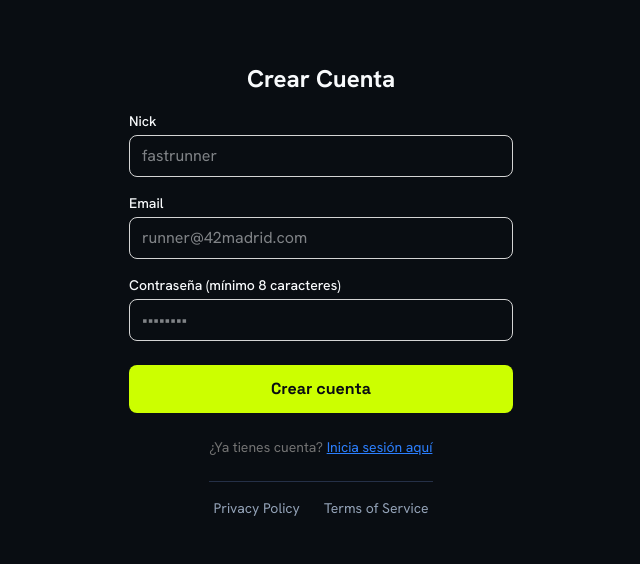
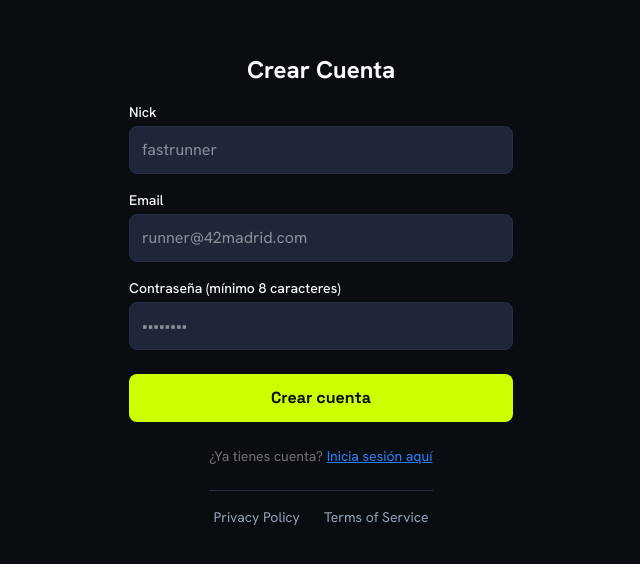
Before and after one commit to jeantivan/ft_trascendence, a Next.js app in the folder web/: page /register in a window 1280 px wide. Shown: the part 110-674 px from the top of the page, without its empty margins (319-959 px from the left). Built offline with nearby package versions, Linux system fonts and the light colour scheme; no server answers.

Commit message:
feat(design): add Input component and use it in login, register and delete account (#114)

```diff
--- a/web/src/components/auth/LoginForm.tsx
+++ b/web/src/components/auth/LoginForm.tsx
@@ -4,6 +4,7 @@ import Link from "next/link";
 import { useActionState } from "react";
 import { loginAction, type AuthActionResult } from "@/lib/auth/actions";
 import { Button } from "@/components/ui/Button";
+import { Input } from "@/components/ui/Input";
 import { AuthErrorBanner } from "./AuthErrorBanner";
 
 const initialState: AuthActionResult = { success: true };
@@ -31,14 +32,13 @@ export function LoginForm({ callbackUrl, notice }: LoginFormProps = {}) {
         <label htmlFor="email" className="text-sm font-medium">
           Email
         </label>
-        <input
+        <Input
           id="email"
           name="email"
           type="email"
           required
           autoComplete="email"
           placeholder="runner@42madrid.com"
-          className="px-3 py-2 border rounded dark:bg-neutral-900 border-neutral-300 dark:border-neutral-700"
         />
       </div>
 
@@ -46,14 +46,13 @@ export function LoginForm({ callbackUrl, notice }: LoginFormProps = {}) {
         <label htmlFor="password" className="text-sm font-medium">
           Contraseña
         </label>
-        <input
+        <Input
           id="password"
           name="password"
           type="password"
           required
           autoComplete="current-password"
           placeholder="••••••••"
-          className="px-3 py-2 border rounded dark:bg-neutral-900 border-neutral-300 dark:border-neutral-700"
         />
       </div>
 
--- a/web/src/components/auth/RegisterForm.tsx
+++ b/web/src/components/auth/RegisterForm.tsx
@@ -4,6 +4,7 @@ import Link from "next/link";
 import { useActionState } from "react";
 import { registerAction, type AuthActionResult } from "@/lib/auth/actions";
 import { Button } from "@/components/ui/Button";
+import { Input } from "@/components/ui/Input";
 import { AuthErrorBanner } from "./AuthErrorBanner";
 
 const initialState: AuthActionResult = { success: true };
@@ -21,14 +22,13 @@ export function RegisterForm() {
         <label htmlFor="nick" className="text-sm font-medium">
           Nick
         </label>
-        <input
+        <Input
           id="nick"
           name="nick"
           type="text"
           required
           autoComplete="username"
           placeholder="fastrunner"
-          className="px-3 py-2 border rounded dark:bg-neutral-900 border-neutral-300 dark:border-neutral-700"
         />
       </div>
 
@@ -36,14 +36,13 @@ export function RegisterForm() {
         <label htmlFor="email" className="text-sm font-medium">
           Email
         </label>
-        <input
+        <Input
           id="email"
           name="email"
           type="email"
           required
           autoComplete="email"
           placeholder="runner@42madrid.com"
-          className="px-3 py-2 border rounded dark:bg-neutral-900 border-neutral-300 dark:border-neutral-700"
         />
       </div>
 
@@ -51,7 +50,7 @@ export function RegisterForm() {
         <label htmlFor="password" className="text-sm font-medium">
           Contraseña (mínimo 8 caracteres)
         </label>
-        <input
+        <Input
           id="password"
           name="password"
           type="password"
@@ -59,7 +58,6 @@ export function RegisterForm() {
           minLength={8}
           autoComplete="new-password"
           placeholder="••••••••"
-          className="px-3 py-2 border rounded dark:bg-neutral-900 border-neutral-300 dark:border-neutral-700"
         />
       </div>
 
--- a/web/src/components/gdpr/DeleteAccountSection.tsx
+++ b/web/src/components/gdpr/DeleteAccountSection.tsx
@@ -2,6 +2,7 @@
 
 import { useActionState, useEffect, useState, useTransition } from "react";
 import { Button } from "@/components/ui/Button";
+import { Input } from "@/components/ui/Input";
 import { deleteAccountAction, requestDeleteCodeAction } from "@/lib/gdpr/actions";
 
 const CODE_LENGTH = 6;
@@ -75,7 +76,7 @@ export function DeleteAccountSection() {
           <label htmlFor="delete-account-code" className="text-sm font-medium text-text-primary">
             Código de confirmación
           </label>
-          <input
+          <Input
             id="delete-account-code"
             name="code"
             value={code}
@@ -84,7 +85,6 @@ export function DeleteAccountSection() {
             inputMode="numeric"
             autoComplete="one-time-code"
             maxLength={CODE_LENGTH}
-            className="h-12 rounded border border-border-subtle bg-surface-overlay px-3 text-text-primary focus:border-volt focus:outline-none disabled:cursor-not-allowed disabled:opacity-50"
           />
         </div>
         {!deleteState.success && (
--- /dev/null
+++ b/web/src/components/ui/Input.tsx
@@ -0,0 +1,14 @@
+import type { ComponentProps } from "react";
+import { cn } from "@/lib/cn";
+
+const base =
+  "h-12 rounded border bg-surface-overlay px-3 text-text-primary focus-visible:outline-2 disabled:cursor-not-allowed disabled:opacity-50";
+
+const normal = "border-border-subtle focus:border-volt focus-visible:outline-volt";
+// DESIGN.md no define el foco con error: se propone rojo, como el Button destructive.
+const invalid = "border-rpe-max focus:border-rpe-max focus-visible:outline-rpe-max";
+
+export function Input({ className, ...props }: ComponentProps<"input">) {
+  const isInvalid = props["aria-invalid"] === true || props["aria-invalid"] === "true";
+  return <input className={cn(base, isInvalid ? invalid : normal, className)} {...props} />;
+}
```
Also changed, not shown: web/src/components/ui/README.md, 1 other file (tests, documents, lock files or other folders).
